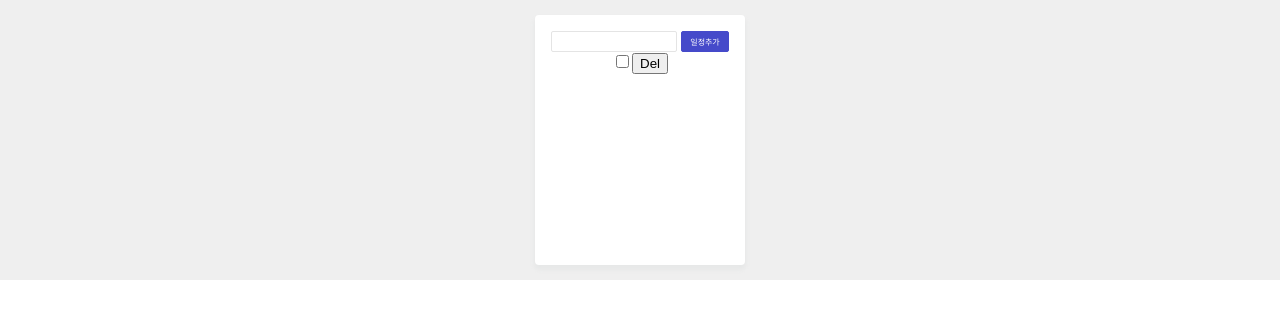
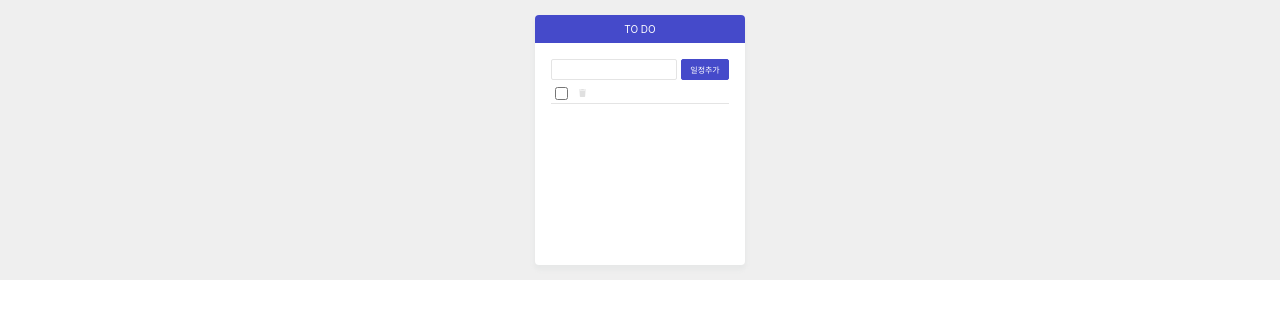
Before and after one commit to verbalk/TEST_FOR_CRA, a React (Create React App) app: page / in a window 1280 px wide. Both pictures are taken after a click on the button "일정추가". Shown: the top 318 px of the page. Built offline with nearby package versions, Linux system fonts and the light colour scheme.

Commit message:
click text-decoration

```diff
--- a/package.json
+++ b/package.json
@@ -3,6 +3,11 @@
   "version": "0.1.0",
   "private": true,
   "dependencies": {
+    "@fortawesome/fontawesome-svg-core": "^1.2.29",
+    "@fortawesome/free-brands-svg-icons": "^5.13.1",
+    "@fortawesome/free-regular-svg-icons": "^5.13.1",
+    "@fortawesome/free-solid-svg-icons": "^5.13.1",
+    "@fortawesome/react-fontawesome": "^0.1.11",
     "@testing-library/jest-dom": "^4.2.4",
     "@testing-library/react": "^9.3.2",
     "@testing-library/user-event": "^7.1.2",
--- a/src/App.js
+++ b/src/App.js
@@ -2,6 +2,10 @@
 
 import React, {useState} from 'react';
 import styled from 'styled-components';
+import { FontAwesomeIcon } from "@fortawesome/react-fontawesome";
+import { faTrash } from "@fortawesome/free-solid-svg-icons"
+
+
 
 function App() {
   const [list, setList] = useState([]);
@@ -24,6 +28,12 @@ function App() {
 
   };
 
+  const textDeco = (checkbox) => {
+    if(checkbox === 'click') {
+      onchange('text-decoration: line-through;')
+    }
+  };
+
 const handleKeyPress = (e) => {
   if(e.key ==='Enter') {
     submit()
@@ -34,6 +44,7 @@ const handleKeyPress = (e) => {
     <StyledApp className="App">
       <div className="list"></div>
       <ListBox>
+        <ListHeader>TO DO</ListHeader>
       <InlineFlex>
         <TextInput  onKeyPress={handleKeyPress} value={text} onChange={(e) => {
           setText(e.target.value);
@@ -42,13 +53,13 @@ const handleKeyPress = (e) => {
       </InlineFlex>
       <div>
         {list.map((item, idx) => {
-          return <div>
-            <input type="checkbox"/>
-            {item}
-            <button onClick={() => removeItem(idx)}>
-              Del
-            </button>
-          </div>
+          return <ItemList>
+            <input onClick={() => textDeco()} type="checkbox"/>
+            <TextList>{item}</TextList>
+            <TrashBtn onClick={() => removeItem(idx)}>
+                    <FontAwesomeIcon icon={faTrash}/>
+            </TrashBtn>
+          </ItemList>
         })}
       </div>
       </ListBox>
@@ -56,6 +67,37 @@ const handleKeyPress = (e) => {
 
   );
 }
+
+const ListHeader = styled.div`
+  width: 100%;
+  background: #454aca;
+  color: #fff;
+  font-size: 10px;
+  padding: 8px 0px;
+`;
+
+const TextList = styled.p`
+  margin: 4px 0px;
+`;
+
+
+const TrashBtn = styled.button`
+  font-size: 8px;
+  background: none;
+  border: none;
+  color: #e0e0e0;
+  margin: 4px;
+  padding: 0px 4px;
+`;
+
+const ItemList = styled.div`
+  border-bottom: 0.5px solid #e4e4e4;
+  margin: 4px 16px;
+  font-size: 8px;
+  text-align: left;
+  display: flex;
+  vertical-align: middle;
+`;
 
 const ListBox = styled.div`
   width: 210px;
@@ -66,6 +108,7 @@ margin: auto;
   border-radius: 4px;
   box-shadow: 1 1 1 1px;
   box-shadow: 0px 4px 4px 1px #e7e8e8;
+  overflow:scroll;
 `;
 
 const StyledApp = styled.div`
```
Also changed, not shown: 2 other files (tests, documents, lock files or other folders). Lines whose indentation alone changed are shown as unchanged.
